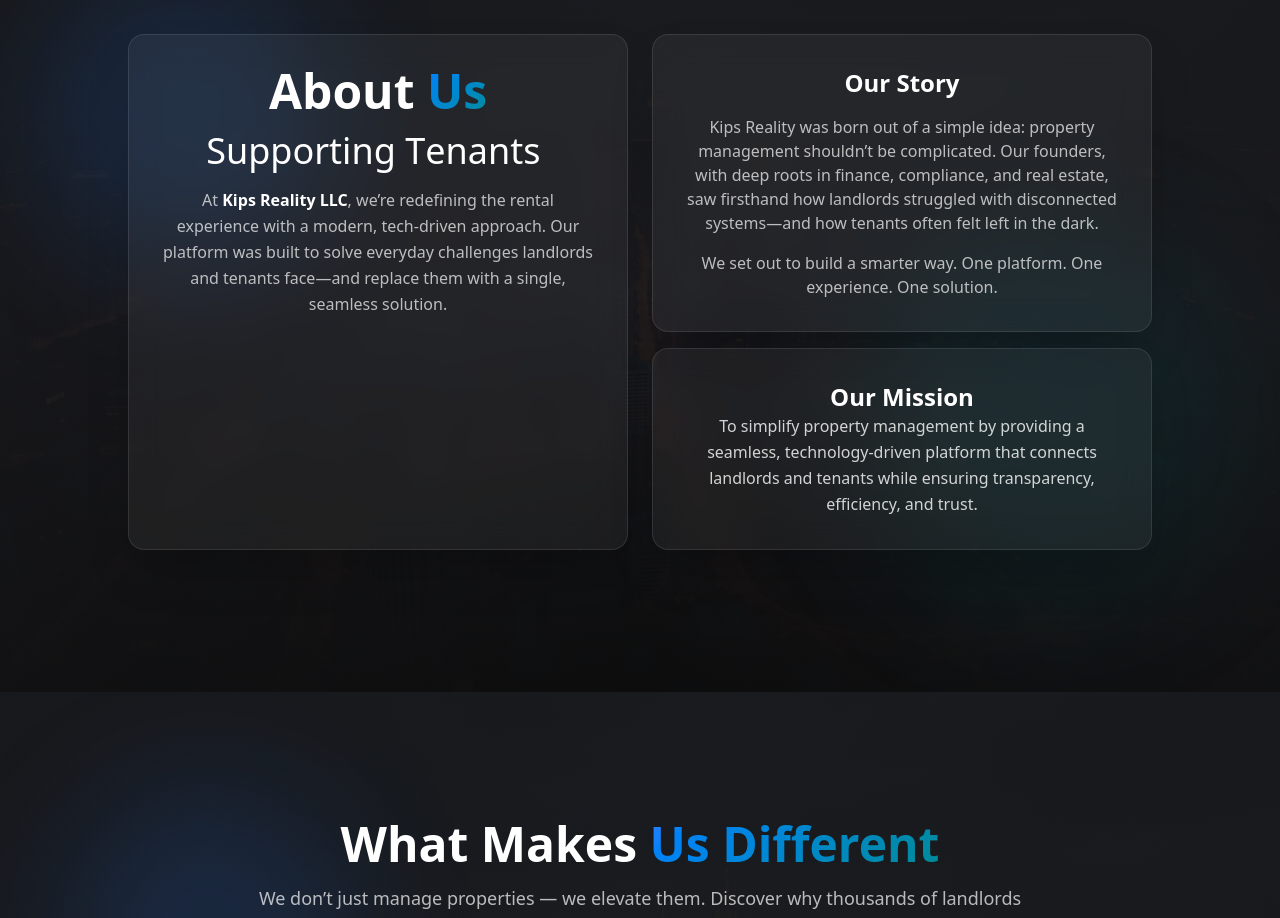
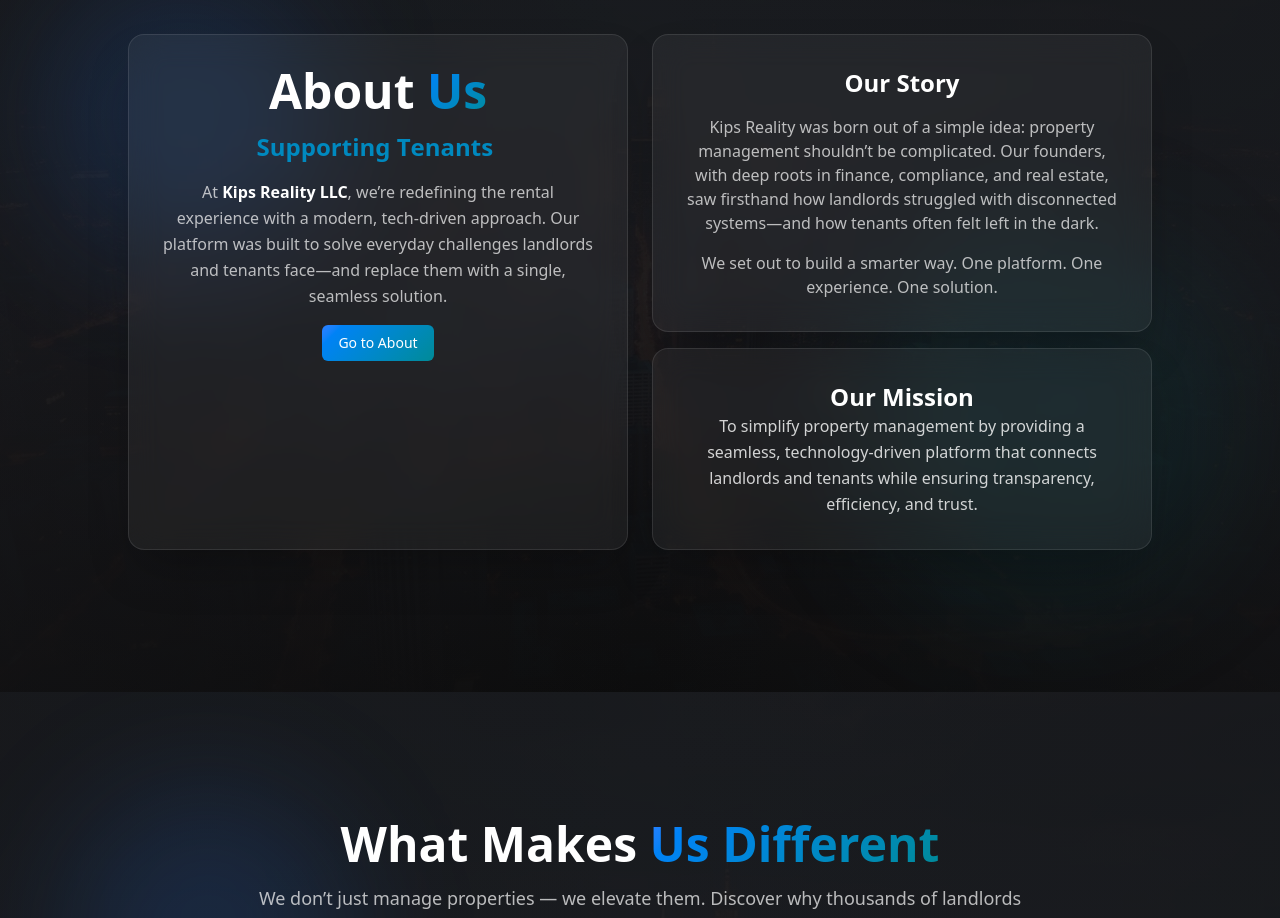
Before and after one commit to alexkemboi/kipsrealityweb, a Next.js app: page / in a window 1280 px wide. Shown: the part 1120-2038 px from the top of the page. Built offline with nearby package versions, Linux system fonts and the light colour scheme.

Commit message:
feat:adding CTA to about us

```diff
--- a/src/components/LandingPage/AboutUs.tsx
+++ b/src/components/LandingPage/AboutUs.tsx
@@ -2,6 +2,8 @@
 import { FlipWords } from "../ui/flip-words";
 import Image from "next/image";
 import aboutBg from "@/assets/hero-cityscape.jpg";
+import { Button } from "../ui/button";
+import Link from "next/link";
 
 export default function About() {
     const words = ["Empowering Landlords", "Supporting Tenants", "Streamlining Rentals"];
@@ -48,7 +50,7 @@
             </h3>
 
              <div className=" flex  px-4">
-                  <div className="text-4xl mx-auto font-normal text-white ">
+                  <div className="text-2xl  mx-auto font-bold text-[#0089bf] ">
                     <FlipWords words={words} /> <br />
                   </div>
                 </div>
@@ -63,6 +65,11 @@
               challenges landlords and tenants face—and replace them with a
               single, seamless solution.
             </p>
+
+
+           <Button asChild variant="link" className= "bg-gradient-primary text-white hover:opacity-90 whitespace-nowrap">
+              < Link href="/about">Go to About</Link>
+                </Button>
 
           </div>
 
--- a/src/components/Testimonial/TestimonialClient.tsx
+++ b/src/components/Testimonial/TestimonialClient.tsx
@@ -47,7 +47,7 @@
 
 
       {/* Title */}
-      <h2 className="relative z-10 font-poppins font-bold text-4xl md:text-5xl mb-10 bg-gradient-to-r from-blue-400 via-cyan-400 to-purple-400 bg-clip-text text-white animate-gradient">
+      <h2 className="relative z-10 font-poppins font-bold text-4xl lg:text-5xl mb-10 bg-gradient-to-r from-blue-400 via-cyan-400 to-purple-400 bg-clip-text text-white animate-gradient">
         What Do Our <span className="text-gradient-primary animate-gradient">Customers Say?</span>
       </h2>
 
--- a/src/components/ui/flip-words.tsx
+++ b/src/components/ui/flip-words.tsx
@@ -57,7 +57,7 @@
           position: "absolute",
         }}
         className={cn(
-          "z-10 inline-block relative text-left text-white neutral-900  px-2",
+          "z-10 inline-block relative text-left text-[#0089bf neutral-900  px-2",
           className
         )}
         key={currentWord}
```
